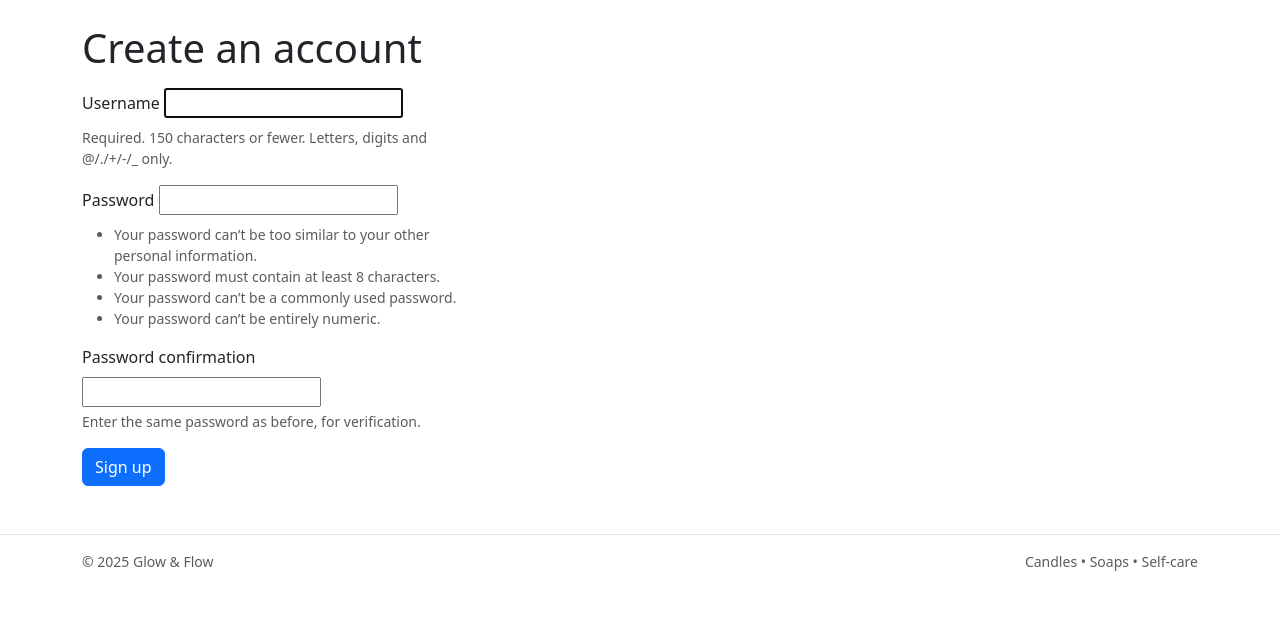
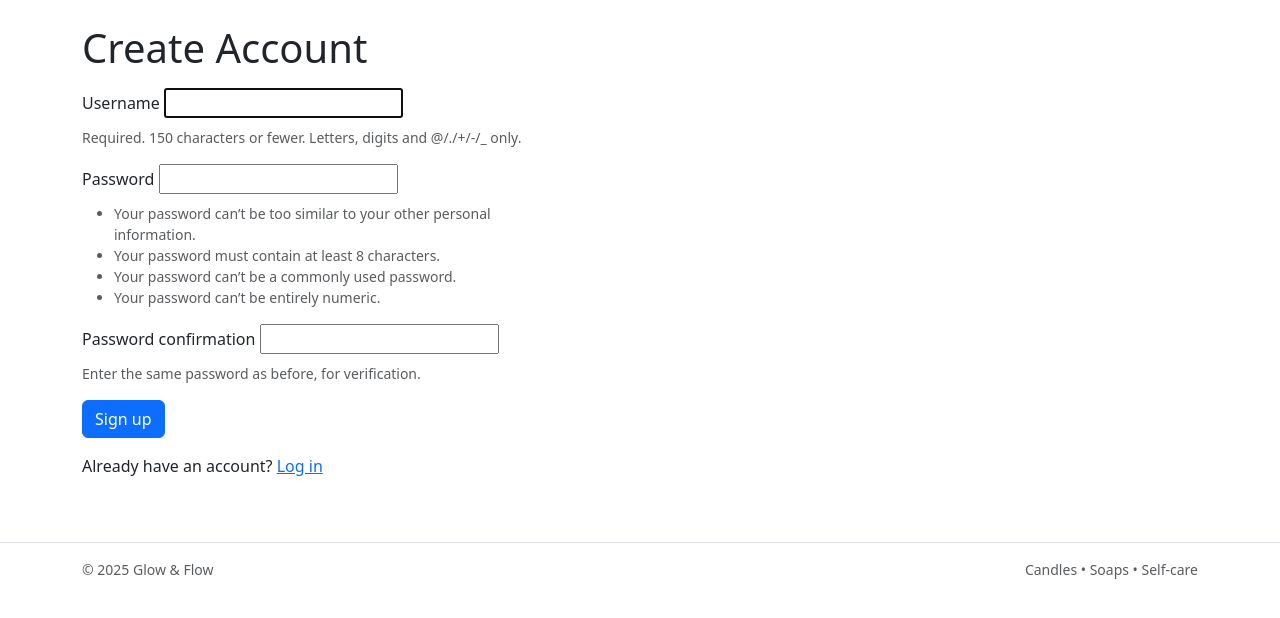
Before and after one commit to tambrulee/P4----Bubble-Bubble, a Django app: page /accounts/signup/ in a window 1280 px wide. Shown: the part 57-675 px from the top of the page. Run offline with Django 4.2, Linux system fonts and the light colour scheme; parts of the project's set-up code (start-up, migrations or seed data) failed here and were passed over; some libraries are stand-ins or nearby versions.

Commit message:
Create signup

```diff
--- a/bubblebubble/accounts/templates/accounts/signup.html
+++ b/bubblebubble/accounts/templates/accounts/signup.html
@@ -1,20 +1,30 @@
 {% extends "base.html" %}
 {% block content %}
-<h1>Create an account</h1>
 
-<form method="post" class="mt-3" style="max-width: 400px;">
+<h1>Create Account</h1>
+
+<form method="post" class="mt-3" style="max-width: 450px;">
     {% csrf_token %}
     {{ form.non_field_errors }}
+
     {% for field in form %}
     <div class="mb-3">
         <label class="form-label">{{ field.label }}</label>
         {{ field }}
-      {% if field.help_text %}<div class="form-text">{{ field.help_text }}</div>{% endif %}
+        {% if field.help_text %}
+            <div class="form-text">{{ field.help_text }}</div>
+        {% endif %}
         {% for error in field.errors %}
             <div class="text-danger small">{{ error }}</div>
         {% endfor %}
     </div>
     {% endfor %}
+
     <button type="submit" class="btn btn-primary">Sign up</button>
+
+    <p class="mt-3">
+        Already have an account? <a href="{% url 'login' %}">Log in</a>
+    </p>
 </form>
+
 {% endblock %}
```
Lines whose indentation alone changed are shown as unchanged.
